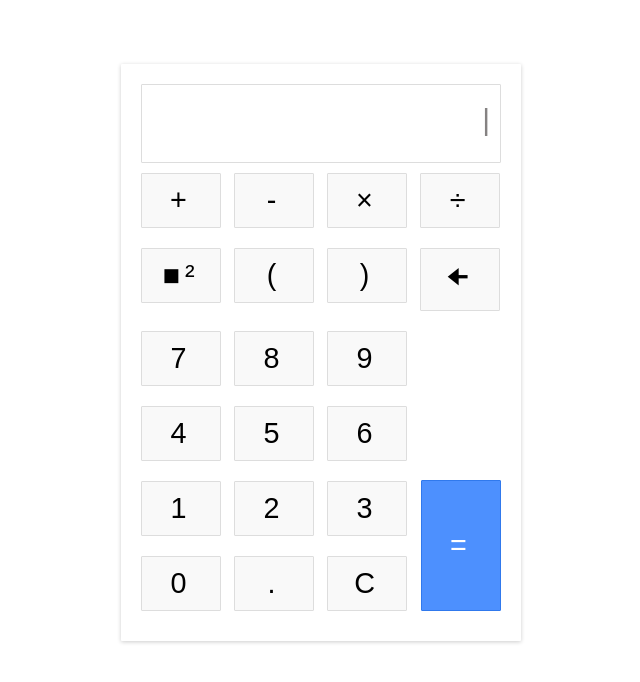
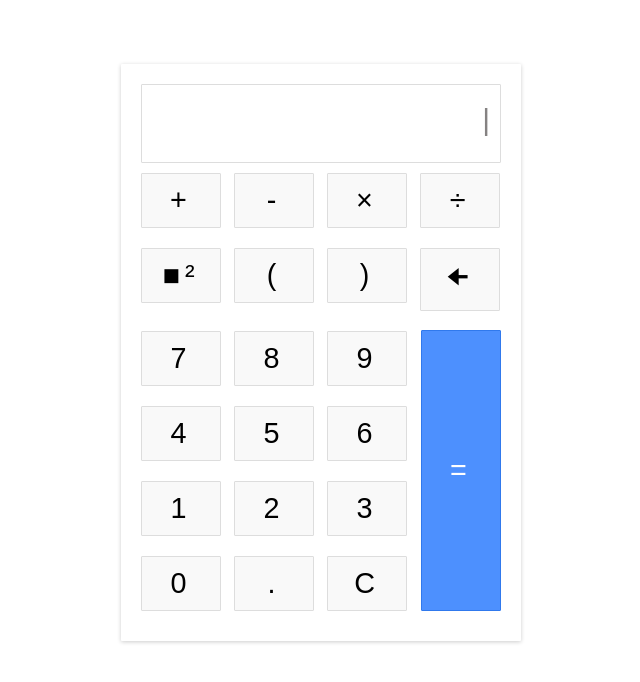
Before and after one commit to alielzoghby/calculater.github.io, a plain HTML site: page index.html in a window 1280 px wide. Shown: the whole page, without its empty margins (319-959 px from the left). Drawn offline with Linux system fonts and the light colour scheme.

Commit message:
Update css.css

```diff
--- a/css.css
+++ b/css.css
@@ -116,7 +116,7 @@ div.equal {
   border: 1px solid #3079ed;
   border-radius: 1px;
   text-align: center;
-  padding: 48px 10px;
+  padding: 123px 10px;
   margin: 10px 0;
   vertical-align: top;
   cursor: pointer;
```
